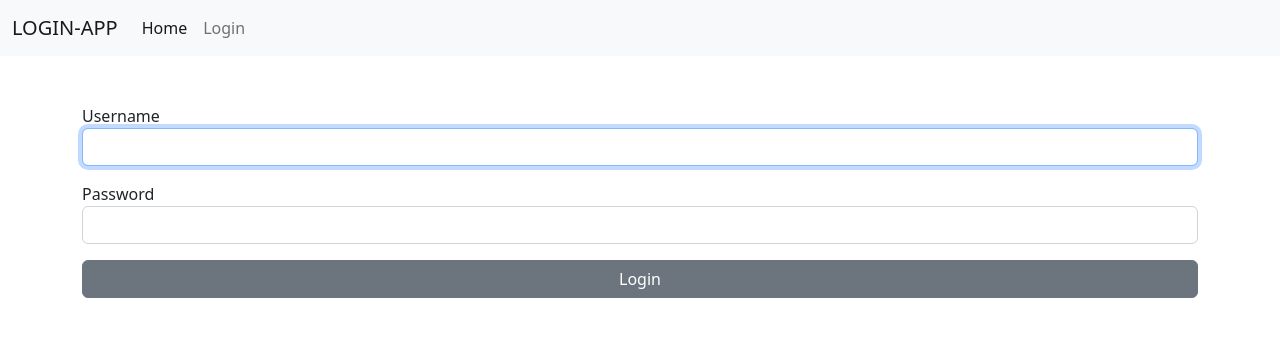
After one commit to mwicwiri-bonface/login-logic, a Django app: page /login/ in a window 1280 px wide. The commit adds this page. Shown: the top 337 px of the page. Run offline with Django 4.2, Linux system fonts and the light colour scheme; some libraries are stand-ins or nearby versions.

Commit message:
working on login and removing sqlite db

```diff
--- a/accounts/forms.py
+++ b/accounts/forms.py
@@ -1,6 +1,8 @@
-from django.contrib.auth import get_user_model
-from django.contrib.auth.forms import UserCreationForm, ReadOnlyPasswordHashField
-from django.forms import ModelForm
+from django.contrib.auth import get_user_model, logout
+from django.contrib.auth.forms import UserCreationForm, ReadOnlyPasswordHashField, AuthenticationForm
+from django.forms import ModelForm, forms
+
+from accounts.mixins import StylingFormMixin
 
 User = get_user_model()
 
@@ -42,3 +44,17 @@ class UserAdminChangeForm(ModelForm):
         # This is done here, rather than on the field, because the
         # field does not have access to the initial value
         return self.initial["password"]
+
+
+class UserAuthenticationForm(StylingFormMixin):
+
+    def clean_username(self):
+        username = self.cleaned_data.get('username')
+        username = username.upper()
+        return username
+
+    def clean(self):
+        super().clean()
+        if self.user_cache is None or self.user_cache.is_archived:
+            logout(self.request)
+            raise forms.ValidationError('Invalid username or password or both', code='invalid login')
--- /dev/null
+++ b/accounts/mixins.py
@@ -0,0 +1,9 @@
+from django.contrib.auth.forms import AuthenticationForm
+from django.forms import ModelForm
+
+
+class StylingFormMixin(AuthenticationForm):
+    def __init__(self, *args, **kwargs):
+        super(StylingFormMixin, self).__init__(*args, **kwargs)
+        for visible in self.visible_fields():
+            visible.field.widget.attrs['class'] = 'form-control'
--- a/accounts/views.py
+++ b/accounts/views.py
@@ -1,10 +1,22 @@
 from django.contrib import messages
+from django.contrib.auth.views import LoginView
+from django.contrib.messages.views import SuccessMessageMixin
 from django.shortcuts import render
+from django.urls import reverse_lazy
 from django.views import View
 
+from accounts.forms import UserAuthenticationForm
 
-class Login(View):
-    template_name = "login.html"
+
+class HomeView(View):
+    template_name = "home.html"
 
     def get(self, *args, **kwargs):
         return render(self.request, self.template_name)
+
+
+class UserLoginView(SuccessMessageMixin, LoginView):
+    template_name = "login.html"
+    authentication_form = UserAuthenticationForm
+    success_message = "You've logged in successfully"
+    next_page = reverse_lazy('home')
--- a/core/urls.py
+++ b/core/urls.py
@@ -16,9 +16,11 @@ Including another URLconf
 from django.contrib import admin
 from django.urls import path
 
-from accounts.views import Login
+from accounts.decorators import user_login_required
+from accounts.views import UserLoginView, HomeView
 
 urlpatterns = [
     path('admin/', admin.site.urls),
-    path('', Login.as_view(), name="login")
+    path('login/', UserLoginView.as_view(), name="login"),
+    path('', user_login_required(HomeView.as_view()), name="home")
 ]
--- /dev/null
+++ b/templates/home.html
@@ -0,0 +1,4 @@
+{% extends 'layouts/base.html' %}
+{% block content %}
+<h1>Welcome to HomePage</h1>
+{% endblock %}
--- /dev/null
+++ b/templates/includes/form.html
@@ -0,0 +1,9 @@
+{% for field in form %}
+  <div class="mb-3 row">
+      <label>{{ field.label }}</label>
+      <div class="col-12">
+        {{field}}
+      </div>
+      <div class="text-danger">{{ field.errors }}</div>
+  </div>
+{% endfor %}
--- a/templates/login.html
+++ b/templates/login.html
@@ -2,20 +2,14 @@
 {% block content %}
 <form method="post" class="mt-5">
     {% csrf_token %}
-        <div class="mb-3 row">
-            <label>Email</label>
-            <div class="col-12">
-              <input type="text" class="form-control">
-            </div>
-        </div>
-        <div class="mb-3 row">
-            <label>Password</label>
-            <div class="col-12">
-              <input type="password" class="form-control">
-            </div>
-        </div>
-        <div class="d-grid gap-2">
-          <button class="btn btn-secondary" type="submit">Login</button>
-        </div>
+    {% if form.non_field_errors %}
+        {% for error in form.non_field_errors %}
+          <div class="text-danger mb-3">{{ error }}</div>
+        {% endfor %}
+    {% endif %}
+    {% include 'includes/form.html' %}
+    <div class="d-grid gap-2">
+      <button class="btn btn-secondary" type="submit">Login</button>
+    </div>
 </form>
 {% endblock %}
```
Also changed, not shown: accounts/decorators.py (added, +13 -0 lines), README.MD, core/db.sqlite3 (deleted), 1 other file.
